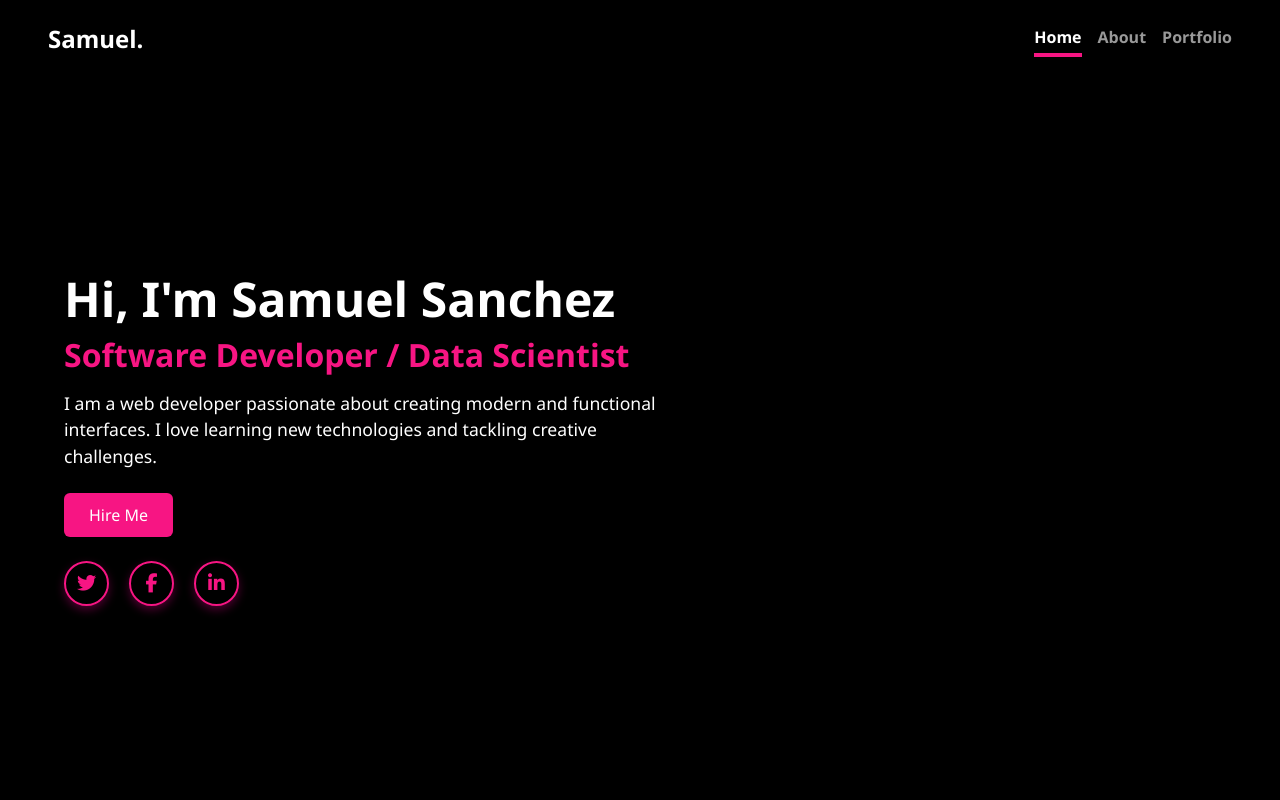
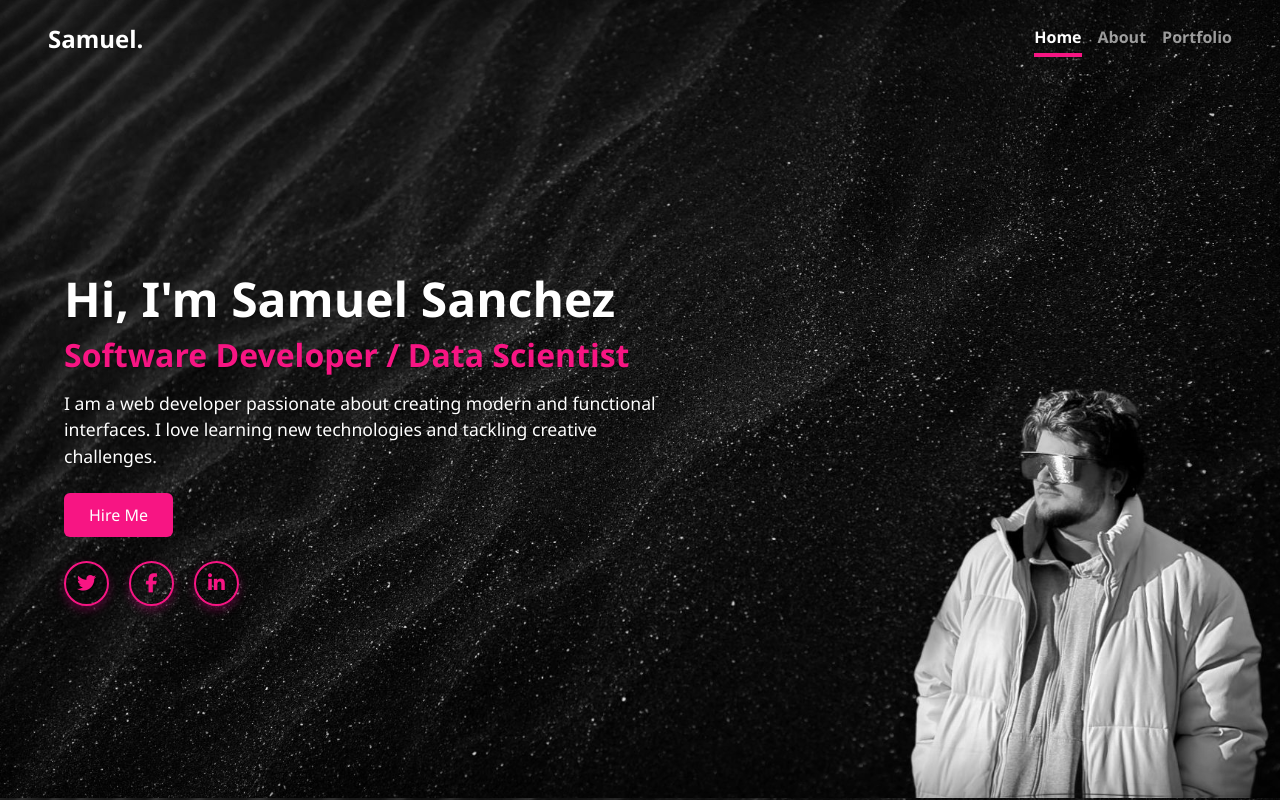
Before and after one commit to Samu-Sr00/SamuelSanchez, a website: page index.html in a window 1280 px wide. Drawn offline with nearby package versions, Linux system fonts and the light colour scheme.

Commit message:
update portfolio

```diff
--- a/styles/css/cover.css
+++ b/styles/css/cover.css
@@ -6,8 +6,8 @@ body {
   color: #fff;
   text-shadow: 0 0.05rem 0.1rem rgba(0, 0, 0, 0.5);
   box-shadow: inset 0 0 5rem rgba(0, 0, 0, 0.5);
-  /* background-image: url("../../assets/images/y.jpeg"); */
-  background-color: black;
+  background-image: url("../../assets/images/bg.jpg");
+  /* background-color: black; */
   background-position: center;
   background-size: cover;
 }
```
Also changed, not shown: pages/about.html (+1 -1 lines), assets/images/bg.jpg (added), assets/images/bgo.jpg (added).
